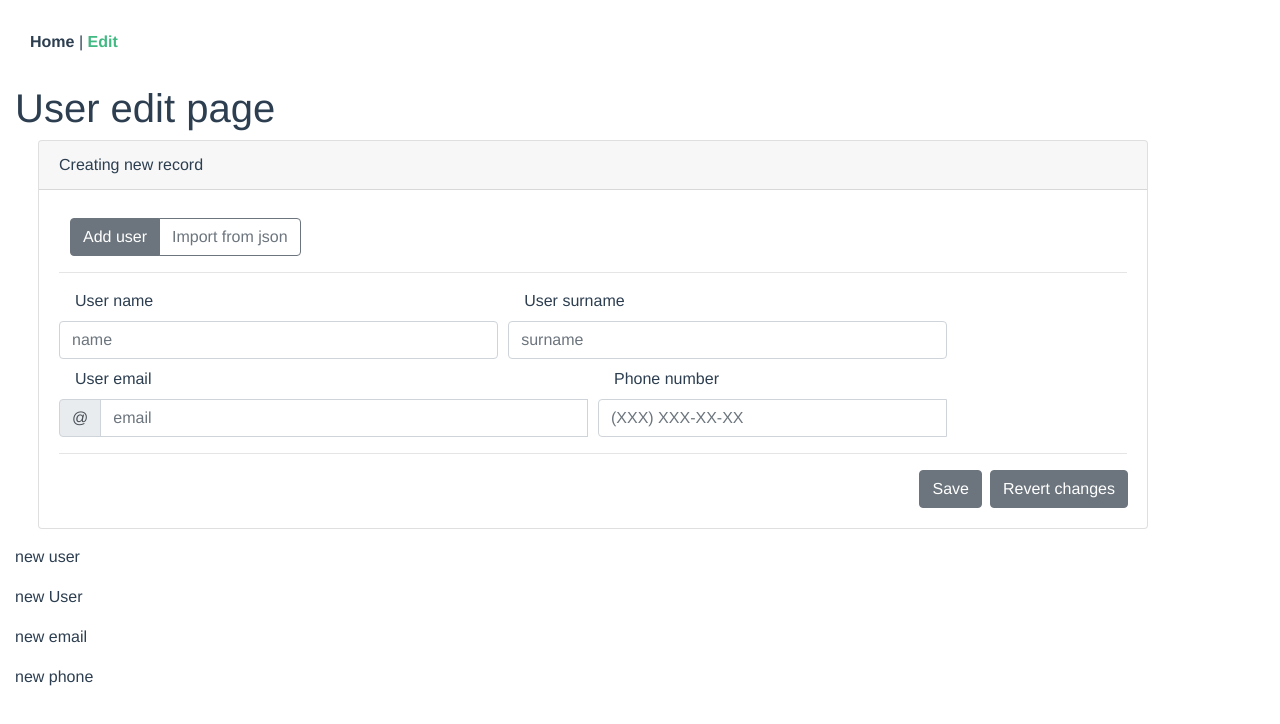
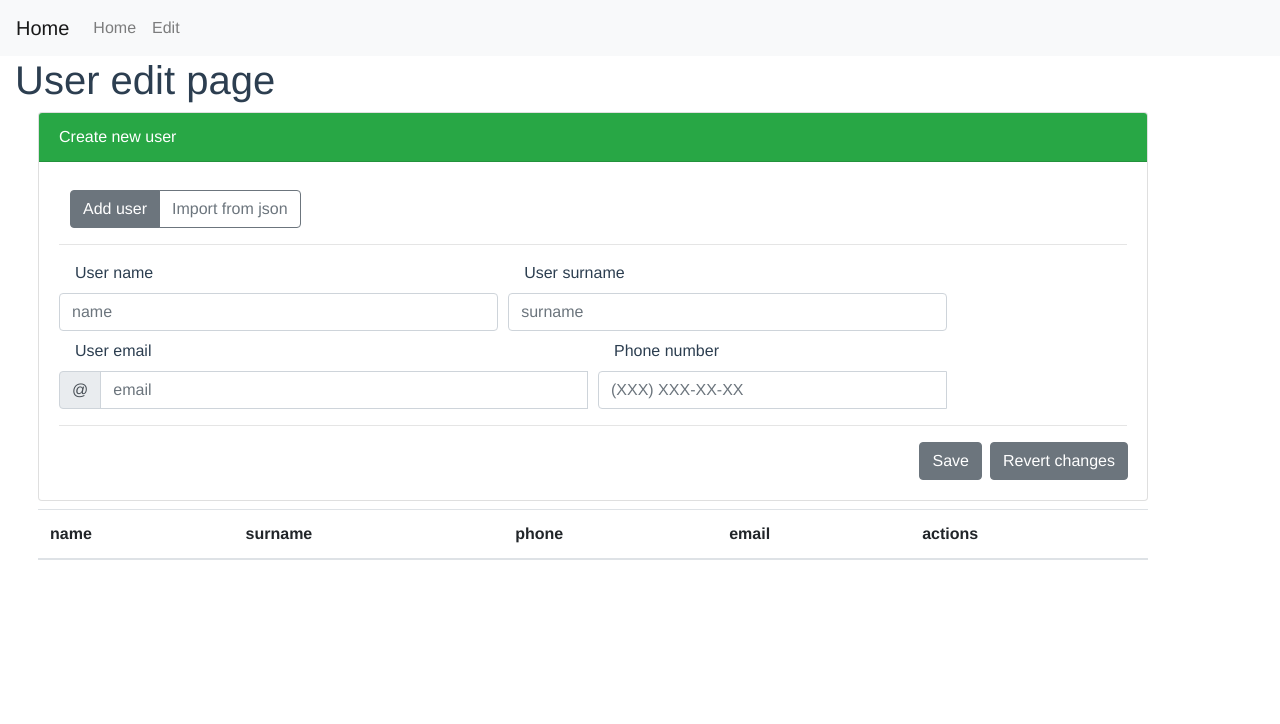
Before and after one commit to Yakhnitsa/vue-js-crud-app, a Vue app: page /edit-user in a window 1280 px wide. Shown: the top 724 px of the page. Built offline with nearby package versions, Linux system fonts and the light colour scheme.

Commit message:
Add edit user changes

```diff
--- a/src/App.vue
+++ b/src/App.vue
@@ -1,10 +1,23 @@
 <template>
   <div id="app">
+      <nav class="navbar navbar-expand-md navbar-light bg-light sticky-top">
+          <a class="navbar-brand" href="/">Home</a>
+          <button class="navbar-toggler" type="button" data-toggle="collapse" data-target="#navbarSupportedContent" aria-controls="navbarSupportedContent" aria-expanded="false" aria-label="Toggle navigation">
+              <span class="navbar-toggler-icon"></span>
+          </button>
 
-    <div id="nav">
-      <router-link to="/">Home</router-link> |
-      <router-link to="/edit-user">Edit</router-link>
-    </div>
+          <div class="collapse navbar-collapse" id="navbarSupportedContent">
+              <ul class="navbar-nav mr-auto">
+                  <li class="nav-item">
+                      <router-link to="/" class="nav-link">Home</router-link>
+                  </li>
+                  <li class="nav-item">
+                      <router-link to="/edit-user" class="nav-link">Edit</router-link>
+                  </li>
+
+              </ul>
+          </div>
+      </nav>
     <router-view/>
   </div>
 </template>
@@ -17,16 +30,16 @@
   color: #2c3e50;
 }
 
-#nav {
-  padding: 30px;
-}
+/*#nav {*/
+  /*padding: 30px;*/
+/*}*/
 
-#nav a {
-  font-weight: bold;
-  color: #2c3e50;
-}
+/*#nav a {*/
+  /*font-weight: bold;*/
+  /*color: #2c3e50;*/
+/*}*/
 
-#nav a.router-link-exact-active {
-  color: #42b983;
-}
+/*#nav a.router-link-exact-active {*/
+  /*color: #42b983;*/
+/*}*/
 </style>
--- a/src/components/UserEditForm.vue
+++ b/src/components/UserEditForm.vue
@@ -1,7 +1,7 @@
 <template>
     <div class="card">
-        <div class="card-header">
-            Creating new record
+        <div class="card-header text-white" :class="userEditMode ? 'bg-secondary':'bg-success'">
+            {{userEditMode ? "Edit user": "Create new user"}}
         </div>
         <div class="card-body">
             <form>
@@ -13,8 +13,10 @@
                             Add user
                         </label>
                         <label class="btn btn-outline-secondary"
-                               :class="{'active': importFromJson }">
-                            <input type="radio" value="asc" v-model="importFromJson">
+                               data-toggle="tooltip" data-placement="bottom"
+                               :title="userEditMode ? 'Import from json is unavailable on edit mode':'import data from JSON'"
+                               :class="{'active': importFromJson, 'disabled': userEditMode }">
+                            <input :disabled="userEditMode" type="radio" value="asc" v-model="importFromJson" >
                             Import from json
                         </label>
                     </div>
@@ -23,15 +25,13 @@
                 <div v-if="!importFromJson">
                     <div class="form-row mt-2">
                         <div class="col-lg-5 col-md-6">
-                            <label for="nameInput text-left">User name</label>
-                            <input type="text" class="form-control" id="nameInput" placeholder="name">
-                            <div class="valid-feedback">
-                                Looks good!
-                            </div>
+                            <label for="nameInput">User name</label>
+                            <input type="text" v-model="user.name" class="form-control" id="nameInput" placeholder="name">
+
                         </div>
                         <div class="col-lg-5  col-md-6">
                             <label for="surnameInput" class="text-left">User surname</label>
-                            <input type="text" class="form-control" id="surnameInput" placeholder="surname">
+                            <input type="text" v-model="user.surname" class="form-control" id="surnameInput" placeholder="surname">
                             <div class="valid-feedback">
                             </div>
                         </div>
@@ -44,7 +44,7 @@
                                 <div class="input-group-prepend">
                                     <span class="input-group-text" id="emailInputPrepend">@</span>
                                 </div>
-                                <input type="email" class="form-control" id="userEmailInput" placeholder="email" aria-describedby="emailInputPrepend">
+                                <input type="email" v-model="user.email" class="form-control" id="userEmailInput" placeholder="email" aria-describedby="emailInputPrepend">
                                 <div class="invalid-feedback">
                                     Please choose a username.
                                 </div>
@@ -53,10 +53,7 @@
                         <div class="col-lg-4 col-md-6">
                             <label for="phoneInput">Phone number</label>
                             <div class="input-group">
-                                <!--<div class="input-group-prepend">-->
-                                <!--<span class="input-group-text" id="phoneInputPrepend">@</span>-->
-                                <!--</div>-->
-                                <input type="text" class="form-control" id="phoneInput" placeholder="(XXX) XXX-XX-XX"
+                                <input type="text" v-model="user.phone" class="form-control" id="phoneInput" placeholder="(XXX) XXX-XX-XX"
                                        aria-describedby="phoneInputPrepend">
                                 <div class="invalid-feedback">
                                     Please choose a username.
@@ -91,17 +88,20 @@
         props:['user'],
         data(){
             return{
-                name:'',
-                surname:'',
-                email:'',
-                phone:'',
                 importFromJson: false,
                 jsonData:''
             }
         },
+        computed:{
+            userEditMode(){
+                return this.user !== undefined && this.user.id > 0;
+            }
+        },
         methods:{
+
             saveUser(){
-
+                if(this.userNameValidation() && this.emailValidation())
+                this.$emit('save-user', this.user);
             },
             revertChanges(){
 
@@ -113,14 +113,17 @@
 
             },
             userNameValidation(){
-
+                return true;
             },
             emailValidation(){
-
+                return true;
             },
             phoneValidation(){
 
             }
+        },
+        mounted(){
+
         }
     }
 </script>
--- a/src/components/UsersTable.vue
+++ b/src/components/UsersTable.vue
@@ -12,7 +12,7 @@
             </thead>
             <tbody>
                 <tr v-for="user in users" :key="user.id">
-                    <td>{{user.name}}</td>
+                    <td>{{user.id}}_{{user.name}}</td>
                     <td>{{user.surname}}</td>
                     <td>{{user.phone}}</td>
                     <td>{{user.email}}</td>
--- a/src/store/index.js
+++ b/src/store/index.js
@@ -8,23 +8,7 @@ export default new Vuex.Store({
 
     },
     state: () => ({
-        users: [
-                {
-                    "id":1,
-                    "name": "Vitaliy",
-                    "surname": "Klichko",
-                    "phone":"099 991 28 41",
-                    "email":"some_email@com.ua"
-                },
-                {
-                    "id":2,
-                    "name": "Vladimir",
-                    "surname": "Klichko",
-                    "phone":"099 991 28 42",
-                    "email":"some_other_email@com.ua"
-                }
-            ]
-
+        users: []
     }),
     getters: {
         getAllUsers(state){
@@ -38,17 +22,19 @@ export default new Vuex.Store({
         },
     },
     mutations: {
-        addUserMutation(state,newUser){
-            const index = state.users.findIndex(user => user.id === newUser.id);
+        addUserMutation(state,user){
+            user.id = user.id === null? getUserId(): user.id;
+            const index = state.users.findIndex(item => item.id === user.id);
             if(index === -1){
-                state.users.push(newUser);
+
+                state.users.push(user);
             }
             else{
-                state.users.splice(index,1,newUser);
+                state.users.splice(index,1,user);
             }
         },
-        deleteUserMutation(state,deletedUser){
-            const index = state.users.findIndex(user => user.id === deletedUser.id);
+        deleteUserMutation(state, user){
+            const index = state.users.findIndex(item => item.id === user.id);
             if(index !== -1) state.users.splice(index,1);
         }
     },
@@ -56,3 +42,8 @@ export default new Vuex.Store({
 
     }
 })
+
+let userId = 1;
+function getUserId(){
+    return userId++;
+}
--- a/src/views/EditUser.vue
+++ b/src/views/EditUser.vue
@@ -2,15 +2,13 @@
   <div class="container-fluid">
     <h1>User edit page</h1>
     <div class="container-md ml-lg-2 ml-md-1">
-      <user-edit-form/>
+      <user-edit-form :user="user" @save-user="saveUser"/>
+    </div>
+    <div class="container-md ml-lg-2 ml-md-1 mt-2">
+      <users-table :users="getAllUsers" @edit-user="editUser" @delete-user="deleteUser"/>
     </div>
 
-    <p>{{user.id}}</p>
-    <p>{{user.name}}</p>
-    <p>{{user.surname}}</p>
-    <p>{{user.email}}</p>
-    <p>{{user.phone}}</p>
-    <!--<users-table></users-table>-->
+
   </div>
 </template>
 <script>
@@ -21,41 +19,65 @@
     export default {
         name: 'EditUser',
         components: {
+            UsersTable,
             UserEditForm
-            // UsersTable
         },
         data(){
             return{
                 user:{
-                    id:'',
-                    name:'new user',
-                    surname:'new User',
-                    email:'new email',
-                    phone:'new phone'
+                    id: null,
+                    name: null,
+                    surname: null,
+                    email: null,
+                    phone: null
                 }
             }
         },
 
         computed:{
-            ...mapGetters(['getUserByEmail','getUserById']),
+            ...mapGetters(['getUserByEmail','getUserById','getAllUsers']),
+            editMode(){
+                const userId = this.$route.params.id;
+                return userId !== undefined;
+            }
         },
         methods:{
+            ...mapMutations(['addUserMutation','deleteUserMutation']),
 
+            saveUser(user){
+                this.addUserMutation(user);
+                if(!this.editMode()){
+                   this.clearCurrentUser();
+                }
+            },
             editUser(user){
-
+                this.$router.push({ path: `/edit-user/${user.id}`});
             },
             deleteUser(user){
-
+              this.deleteUserMutation(user);
             },
             checkUser(user){
 
+            },
+            clearCurrentUser(){
+                const clearUser = {};
+                for(const[key,value] of Object.entries(this.user)){
+                    clearUser[key] = null;
+                }
+                this.user = clearUser;
             }
         },
         mounted(){
             const userId = this.$route.params.id;
             if(userId){
                 const userFromStore = this.getUserById(parseInt(userId));
-                this.user  = userFromStore !== undefined ? userFromStore : this.user;
+                if(userFromStore !== undefined){
+                    for(const[key,value] of Object.entries(userFromStore)){
+                        this.user[key] = userFromStore[key];
+                    }
+                }else{
+                    this.$router.push({ path: '/edit-user'});
+                }
             }
 
         }
--- a/src/views/Home.vue
+++ b/src/views/Home.vue
@@ -5,7 +5,9 @@
         </div>
 
         <div class="container-lg ml-5">
-            <div class="row"></div>
+            <div class="row my-2">
+                <button @click="addNewUser" class="btn btn-primary">Add new user</button>
+            </div>
             <div class="row">
                 <users-table :users="getAllUsers"
                              @edit-user="editUser"
@@ -36,6 +38,9 @@
             editUser(user){
                 const userId = user.id;
                 this.$router.push({ path: `edit-user/${userId}` });
+            },
+            addNewUser(){
+                this.$router.push({path: 'edit-user'});
             }
 
         },
```
Also changed, not shown: 1 other file (tests, documents, lock files or other folders).
